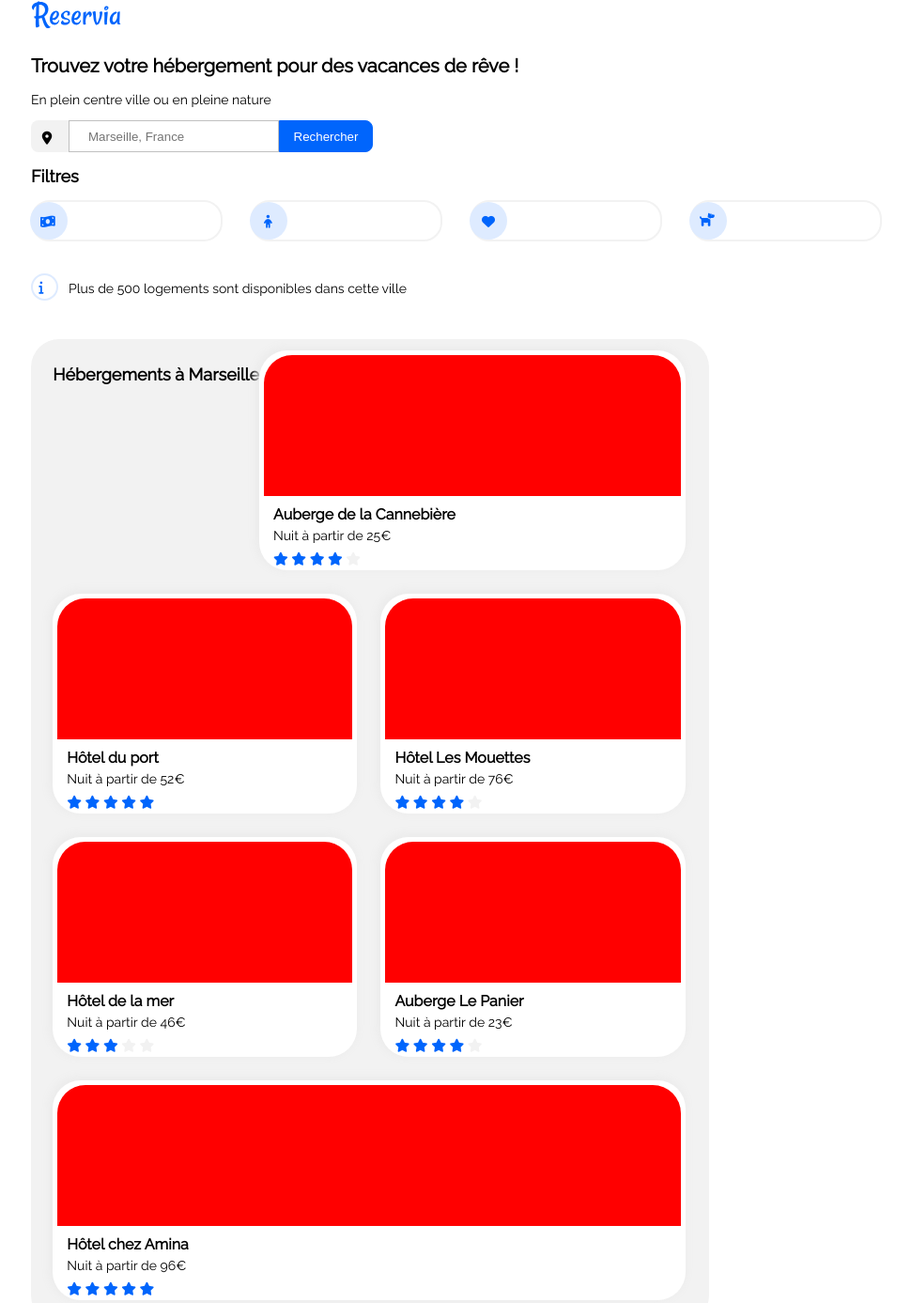
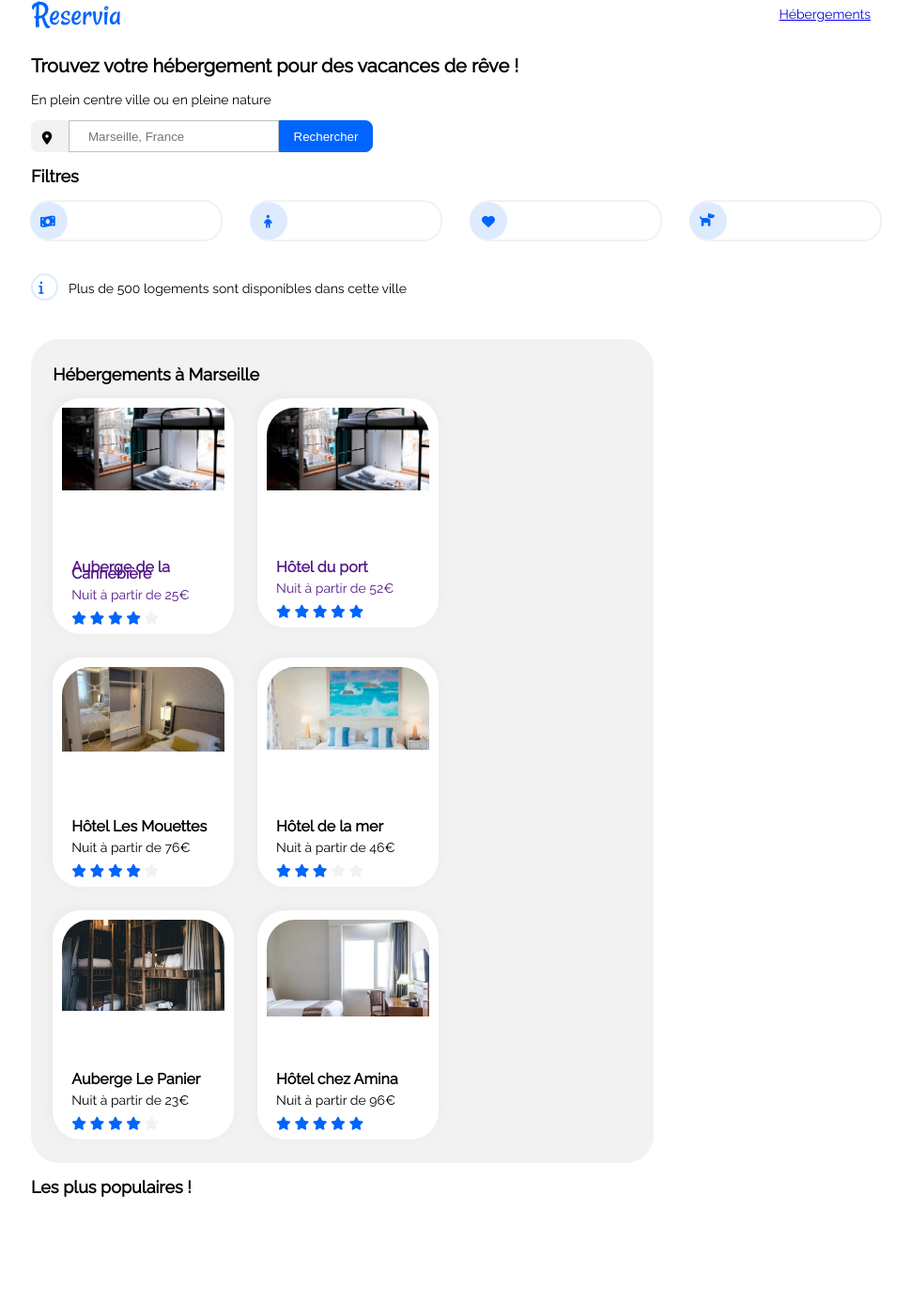
Before and after one commit to AmbreDeB/Reservia, a plain HTML site: page index.html in a window 1280 px wide. Shown: the part 65-1452 px from the top of the page at 94% size, without its empty margins (25-995 px from the left). After the commit the page ends 1412 px from the top, so only its background shows below. Drawn offline with Linux system fonts and the light colour scheme.

Commit message:
ajout photos hb

```diff
--- a/index.html
+++ b/index.html
@@ -16,9 +16,9 @@
 
         <nav>
             <ul>
-                <a href="#hebergements"><li>Hébergements</li></a>
-                <a href="#activites"></a><li>Activités</li></a>
-                <li>S'inscrire</li>
+                <li><a href="#hebergements">Hébergements</li></a>
+                <li><a href="#activites">Activités</li></a>
+                <li><a href="">S'inscrire</a></li>
             </ul>
         </nav>
 
@@ -63,10 +63,11 @@
 </section>
 
 <section id="hebergements">
-    <p><h2>Hébergements à Marseille </h2></p>
+    <div id="title_hb"><h2>Hébergements à Marseille</h2></div>
 
     <div class="hebergement">
-        <div class="img-hebergement"></div>
+        <a href="">
+        <div class="img-hebergement"><img src="images/hebergements/4_small/Modifiées/marcus-loke-WQJvWU_HZFo-unsplash.jpg" width="100%"/></div>
 
         <div class="legende-hebergement">
             <h3>Auberge de la Cannebière</h3>
@@ -77,10 +78,12 @@
             <i class="fas fa-star"></i>
             <i class="fas fa-star gris"></i>
         </div>
+        </a>
     </div>
 
     <div class="hebergement">
-        <div class="img-hebergement"></div>
+        <a href="">
+        <div class="img-hebergement" id="hb2"></div>
 
         <div class="legende-hebergement">
             <h3>Hôtel du port</h3>
@@ -91,10 +94,11 @@
             <i class="fas fa-star"></i>
             <i class="fas fa-star"></i>
         </div>
+        </a>
     </div>
 
     <div class="hebergement">
-        <div class="img-hebergement"></div>
+        <div class="img-hebergement" id="hb3"></div>
 
     <div class="legende-hebergement">
         <h3>Hôtel Les Mouettes</h3>
@@ -108,7 +112,7 @@
     </div>
 
     <div class="hebergement">
-        <div class="img-hebergement"></div>
+        <div class="img-hebergement" id="hb4"></div>
 
     <div class="legende-hebergement">
         <h3>Hôtel de la mer</h3>
@@ -122,7 +126,7 @@
     </div>
 
     <div class="hebergement">
-        <div class="img-hebergement"></div>
+        <div class="img-hebergement" id="hb5"></div>
 
     <div class="legende-hebergement">
         <h3>Auberge Le Panier</h3>
@@ -136,7 +140,7 @@
     </div>
 
     <div class="hebergement">
-        <div class="img-hebergement"></div>
+        <div class="img-hebergement" id="hb6"></div>
 
         <div class="legende-hebergement">
             <h3>Hôtel chez Amina</h3>
--- a/style.css
+++ b/style.css
@@ -13,6 +13,7 @@ h1 {
 
 h2 {
         font-size: 18px;
+        clear: both;
     }
 
 h3 {
@@ -28,6 +29,20 @@ nav {
 nav li {
     display: inline;
     text-decoration: none;
+    margin-right: 50px;
+}
+
+/*
+a:link
+{
+ text-decoration: none;
+ color: black;
+}
+*/
+
+nav li a:hover {
+    color: #0065FC;
+
 }
 
 #localisation {
@@ -180,18 +195,25 @@ nav li {
 #hebergements {
     display: flex;
     margin-top: 40px;
-    width: 60%;
+    width: 55%;
     height: auto;
     background-color: #F2F2F2;
     border-radius: 30px;
     padding-top: 1%;
     padding-left: 2%;
+    padding-right: -25px;
     flex-wrap: wrap;
 
 }
-
+/*
 #hebergements>.hebergement {
     flex: 1 1 30%;
+}
+*/
+
+#title_hb {
+    width: 100%;
+    height: auto;
 }
 
 .hebergement {
@@ -200,19 +222,49 @@ nav li {
     background-color: #ffffff;
     border-radius: 30px;
     box-shadow: -2px -2px 10px 2px #ebebeb;
-    padding: 5px;
+    padding: 10px;
     margin-right: 25px;
     margin-bottom: 25px;
     line-height: 0.5em;
+    float: left;
 
 }
 
 .img-hebergement {
     width: 100%;
     height: 150px;
-    background-color: red;
     border-radius: 30px 30px 0 0;
 
+}
+
+#hb2 {
+    background-image: url(images/hebergements/4_small/Modifiées/marcus-loke-WQJvWU_HZFo-unsplash.jpg);
+    background-size: 100%;
+    background-repeat: no-repeat;
+}
+
+#hb3 {
+    background-image: url(images/hebergements/4_small/Modifiées/hotel-les-mouettes.jpg);
+    background-size: 100%;
+    background-repeat: no-repeat;
+}
+
+#hb4 {
+    background-image: url(images/hebergements/4_small/Modifiées/hotel-de-la-mer.jpg);
+    background-size: 100%;
+    background-repeat: no-repeat;
+}
+
+#hb5 {
+    background-image: url(images/hebergements/4_small/Modifiées/auberge-le-panier.jpg);
+    background-size: 100%;
+    background-repeat: no-repeat;
+}
+
+#hb6 {
+    background-image: url(images/hebergements/4_small/Modifiées/hotel-chez-amina.jpg);
+    background-size: 100%;
+    background-repeat: no-repeat;
 }
 
 .legende-hebergement {
```
Also changed, not shown: images/hebergements/4_small/Modifiées/auberge-le-panier.jpg (added), images/hebergements/4_small/Modifiées/aw-creative-VGs8z60yT2c-unsplash.jpg (added), images/hebergements/4_small/Modifiées/emile-guillemot-Bj_rcSC5XfE-unsplash.jpg (added), images/hebergements/4_small/Modifiées/febrian-zakaria-sjvU0THccQA-unsplash.jpg (added), images/hebergements/4_small/Modifiées/fred-kleber-gTbaxaVLvsg-unsplash.jpg (added), images/hebergements/4_small/Modifiées/hotel-chez-amina.jpg (added), images/hebergements/4_small/Modifiées/hotel-de-la-mer.jpg (added), images/hebergements/4_small/Modifiées/hotel-les-mouettes.jpg (added), images/hebergements/4_small/Modifiées/marcus-loke-WQJvWU_HZFo-unsplash.jpg (added).
